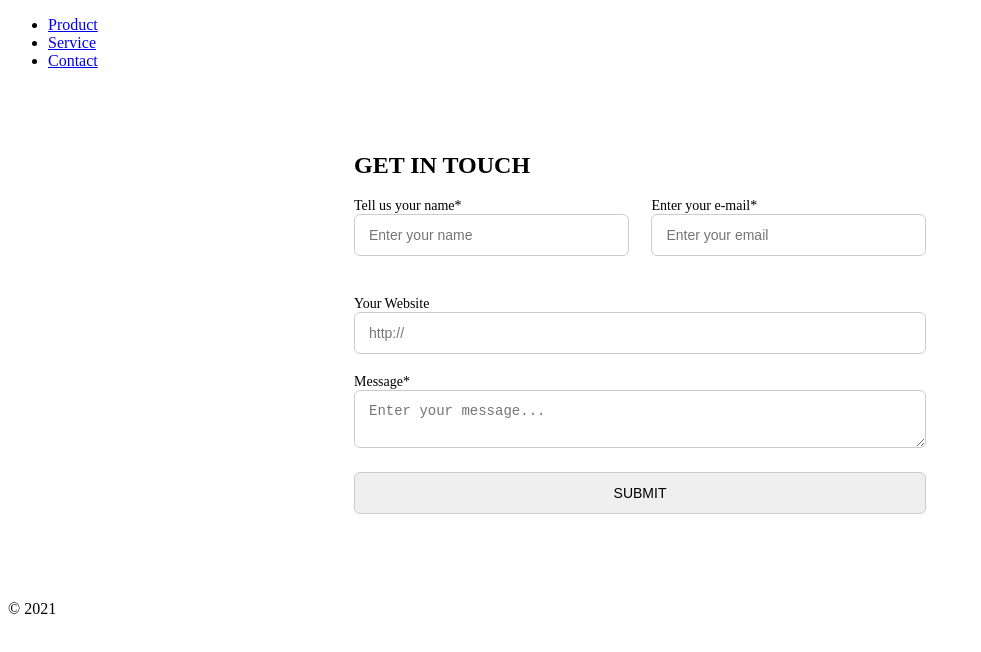
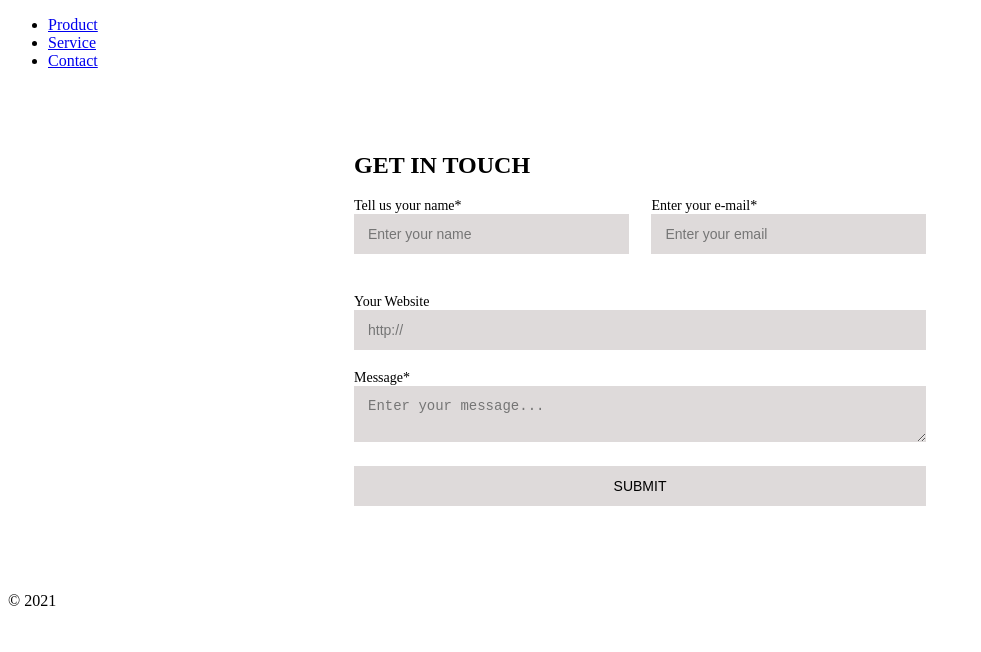
Before and after one commit to elif-shn/Assignment33, a plain HTML site: page contact.html in a window 1280 px wide. Shown: the whole page, without its empty margins (0-981 px from the left). Drawn offline with Linux system fonts and the light colour scheme.

Commit message:
edited form

```diff
--- a/style.css
+++ b/style.css
@@ -25,8 +25,8 @@ textarea {
     width: 100%;
     padding: 12px 14px;
     margin-bottom: 20px;
-    border: 1px solid #ccc;
-    border-radius: 6px;
+    border: none;
+    background: #dedada;
     font-size: 14px;
     box-sizing: border-box;
 }
```
